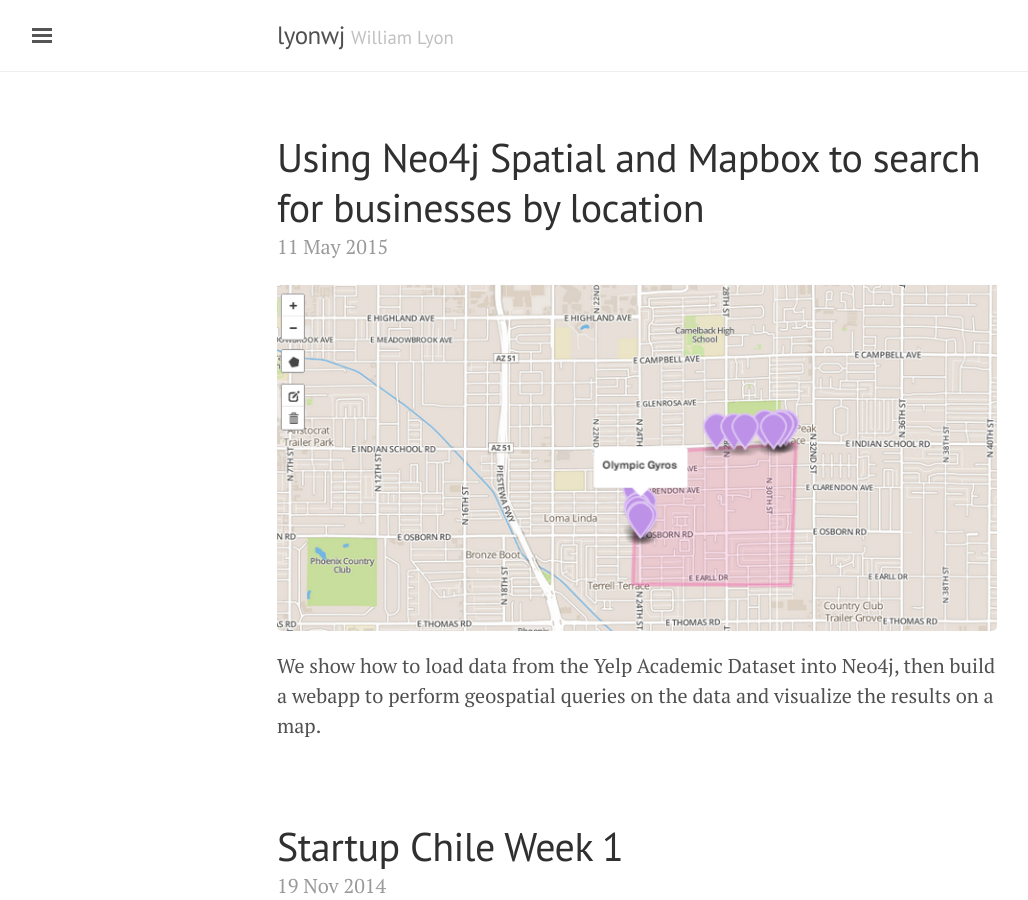
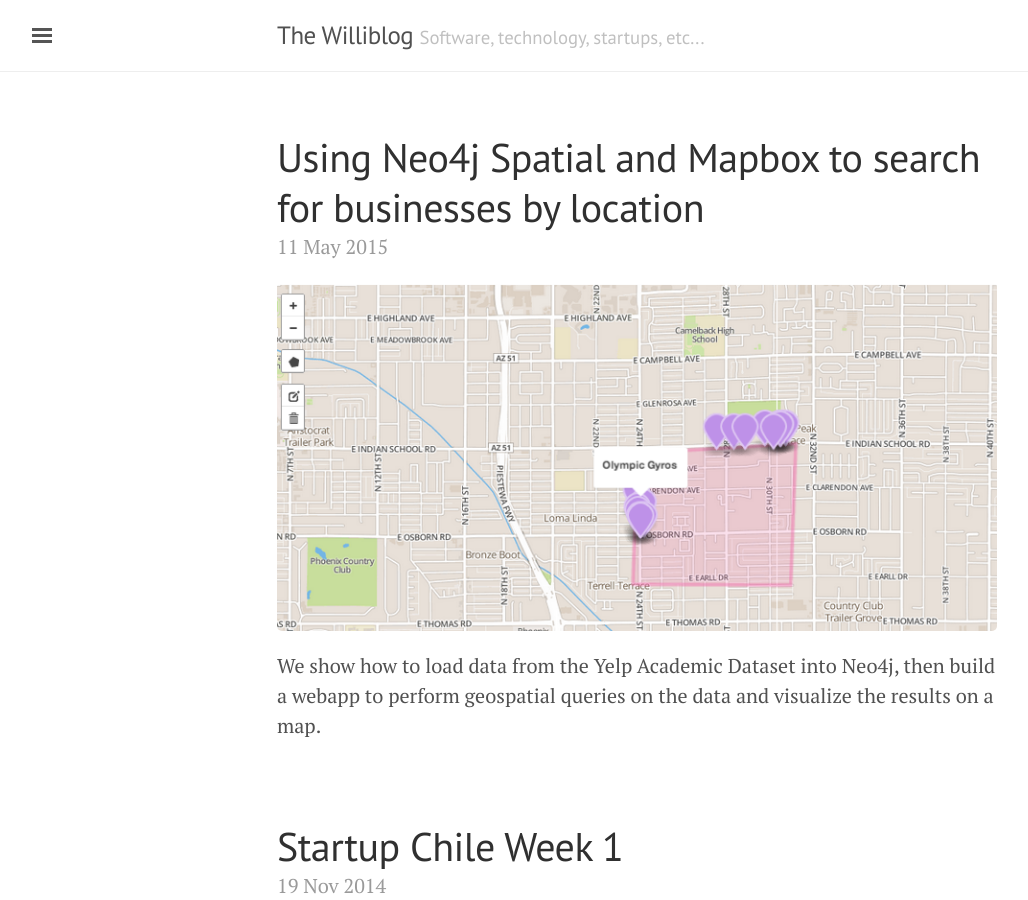
Before and after one commit to johnymontana/johnymontana.github.io, a Jekyll site: the page built from index.html, in a window 1280 px wide and 900 px high. Shown: the whole window, without its empty margins (3-1031 px from the left). Built offline with Jekyll 4.4.1, drawn with Linux system fonts in a browser that asks for light colours; the list of posts is cut into pages by our own code.

Commit message:
update descriptive text

```diff
--- a/_config.yml
+++ b/_config.yml
@@ -5,9 +5,9 @@
 relative_permalinks: true
 
 # Setup
-title:               lyonwj
-tagline:             'William Lyon'
-description:         'Software, technology, etc. By <a href="//twitter.com/lyon">@lyonwj</a>.'
+title:               The Williblog
+tagline:             'Software, technology, startups, etc...'
+description:         'Hi! I''m Will and this is my software, technology, and entrepreneurship blog. You can find more from me <a href="https://twitter.com/lyonwj">@lyonwj</a> and on <a href="http://lyonwj.tumblr.com">tumblr.</a>'
 url:                 http://lyonwj.com
 baseurl:             ''
 paginate:            5
```
